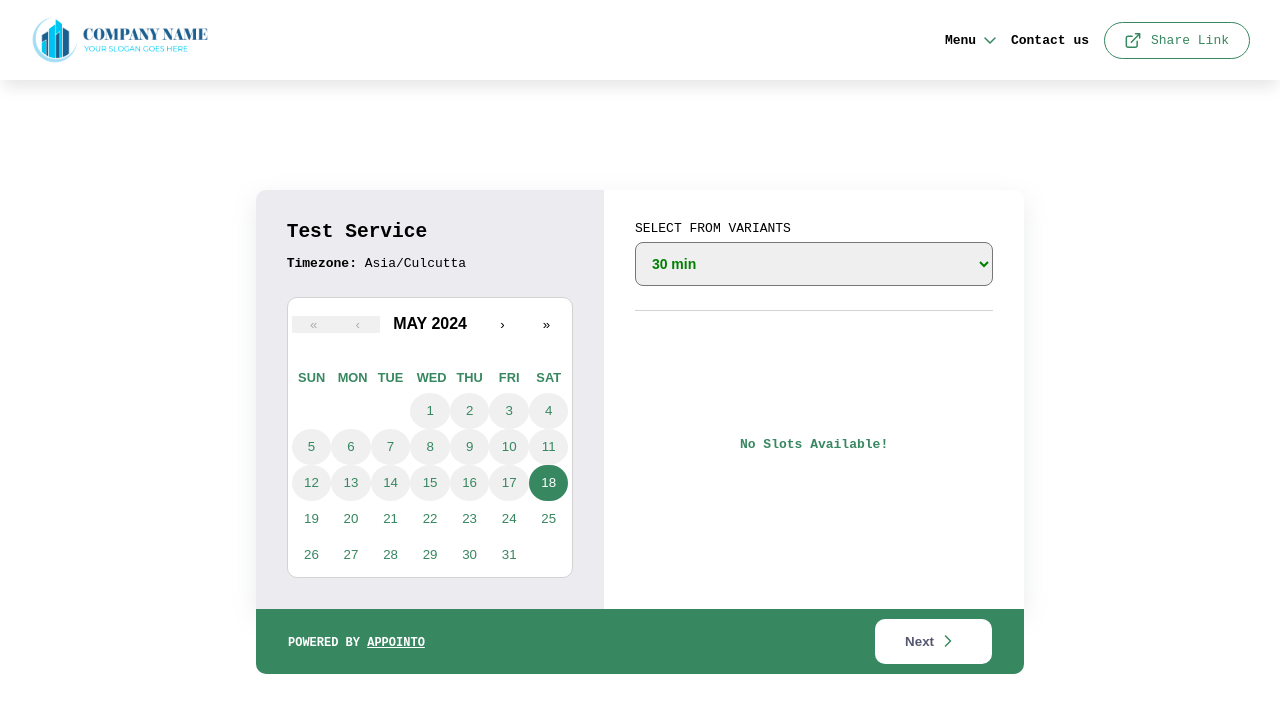
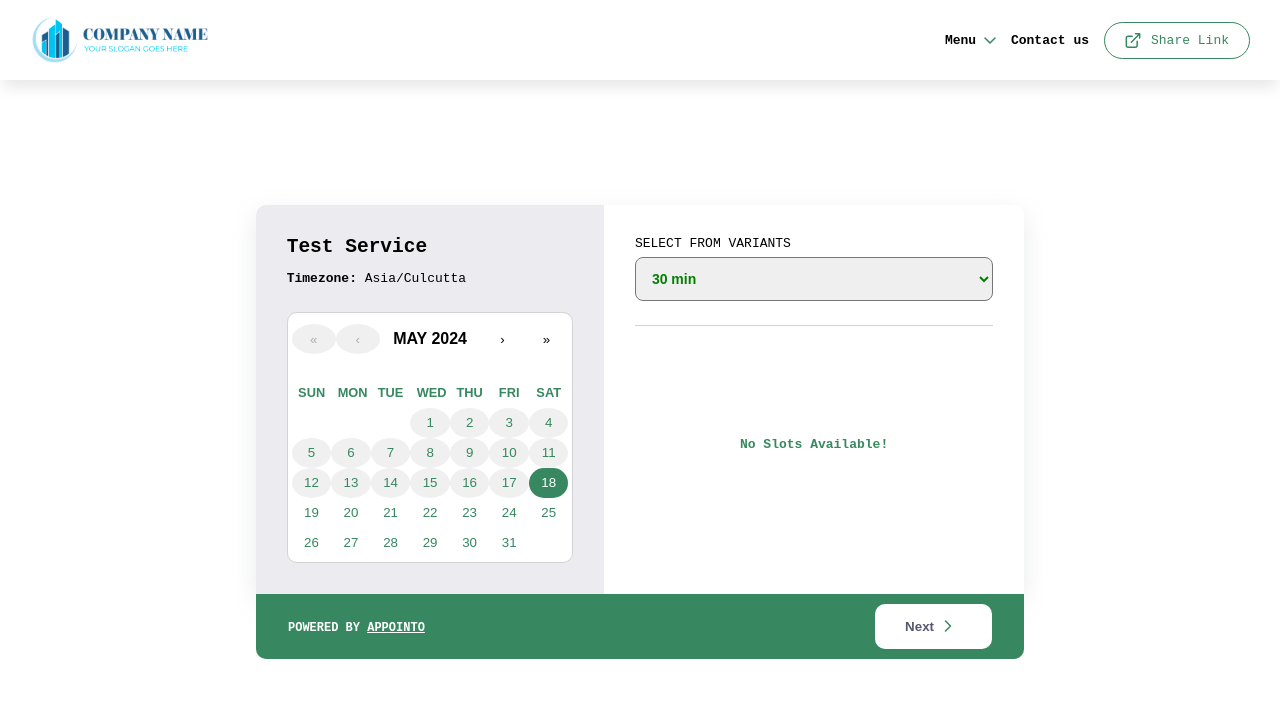
Before and after one commit to isahilsachdev/sidepanda-assignment, a React (Create React App) app: page / in a window 1280 px wide. Shown: the top 712 px of the page. Built offline with nearby package versions, Linux system fonts and the light colour scheme; no server answers.

Commit message:
calendar css chanegs

```diff
--- a/src/components/Calendar/Calendar.css
+++ b/src/components/Calendar/Calendar.css
@@ -48,13 +48,14 @@
   text-transform: uppercase;
 }
 
-.calendar .react-calendar__tile {
+.calendar .react-calendar__tile, .calendar .react-calendar__navigation button:disabled {
   max-width: initial;
-  height: 36px;
   border-radius: 50%;
   display: flex;
   align-items: center;
   justify-content: center;
+  height: 30px;
+  width: 30px;
 }
 
 .calendar .react-calendar__tile:hover {
```
